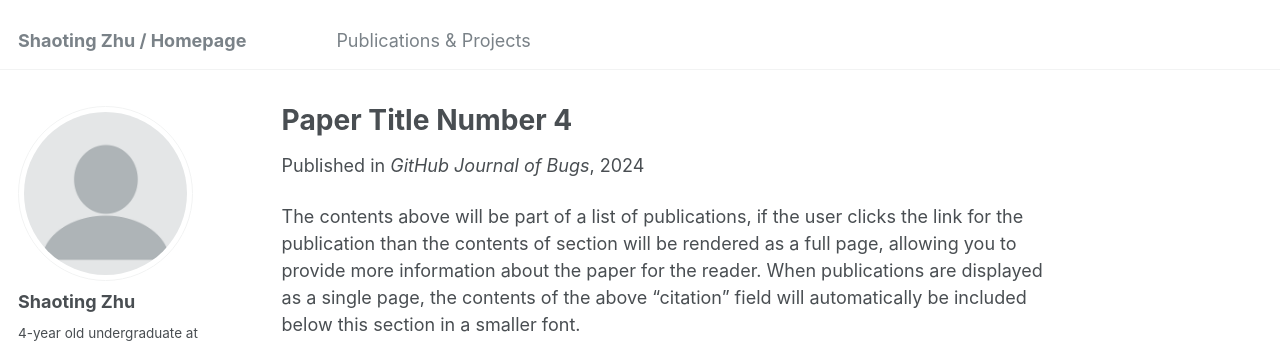
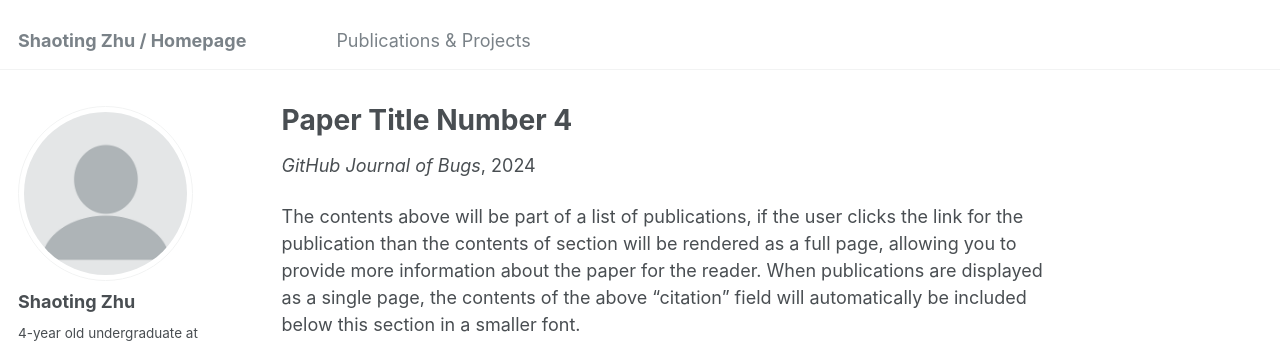
Before and after one commit to zst1406217/zst1406217.github.io, a Jekyll site: the page built from _publications/2024-02-17-paper-title-number-4.md, in a window 1280 px wide and 1107 px high. Shown: the top 345 px of the window. Built offline with Jekyll 4.4.1, drawn with Linux system fonts in a browser that asks for light colours; some web fonts are replaced.

Commit message:
Update single.html

```diff
--- a/_layouts/single.html
+++ b/_layouts/single.html
@@ -37,7 +37,7 @@
         {% if page.collection == 'teaching' %}
           <p> {{ page.type }}, <i>{{ page.venue }}</i>, {{ page.date | default: "1900-01-01" | date: "%Y" }} </p>
         {% elsif page.venue and page.date %}
-          <p>Published in <i>{{ page.venue }}</i>, {{ page.date | default: "1900-01-01" | date: "%Y" }} </p>
+          <p><i>{{ page.venue }}</i>, {{ page.date | default: "1900-01-01" | date: "%Y" }} </p>
         {% elsif page.date %}
           <p class="page__date"><strong><i class="fa fa-fw fa-calendar" aria-hidden="true"></i> {{ site.data.ui-text[site.locale].date_label | default: "Published:" }}</strong> <time datetime="{{ page.date | date_to_xmlschema }}">{{ page.date | default: "1900-01-01" | date: "%B %d, %Y" }}</time></p>
         {% endif %}
```
